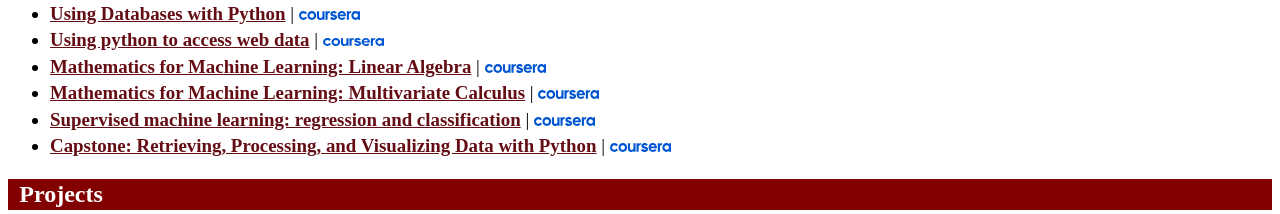
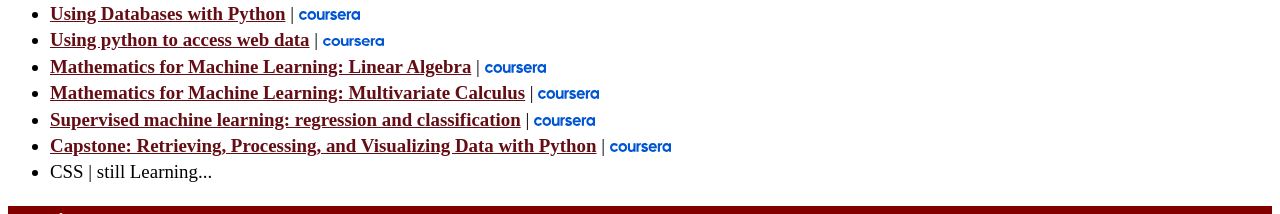
Before and after one commit to mahdi-khoshmaram/Resume, a plain HTML site: page resume.html in a window 1280 px wide. Shown: the part 539-753 px from the top of the page. Drawn offline with Linux system fonts and the light colour scheme; a web font is replaced by a local one.

Commit message:
Update resume.html

```diff
--- a/resume.html
+++ b/resume.html
@@ -57,6 +57,7 @@
                     <li><a href="https://www.coursera.org/verify/3H9LNEQW2HTH" target="_blank">Mathematics for Machine Learning: Multivariate Calculus</a> | <img class="org" src="imgs/download.svg" alt="Coursera svg"></li>
                     <li><a href="https://www.coursera.org/verify/W2JV6BBNXEXL" target="_blank">Supervised machine learning: regression and classification</a> | <img class="org" src="imgs/download.svg" alt="Coursera svg"></li>
                     <li><a href="https://www.coursera.org/verify/XFP569P38C74" target="_blank">Capstone: Retrieving, Processing, and Visualizing Data with Python</a> | <img class="org" src="imgs/download.svg" alt="Coursera svg"></li>
+                    <li>CSS | still Learning... </li>
                 </ul>
             </div>
             <h2>Projects</h2>
```
